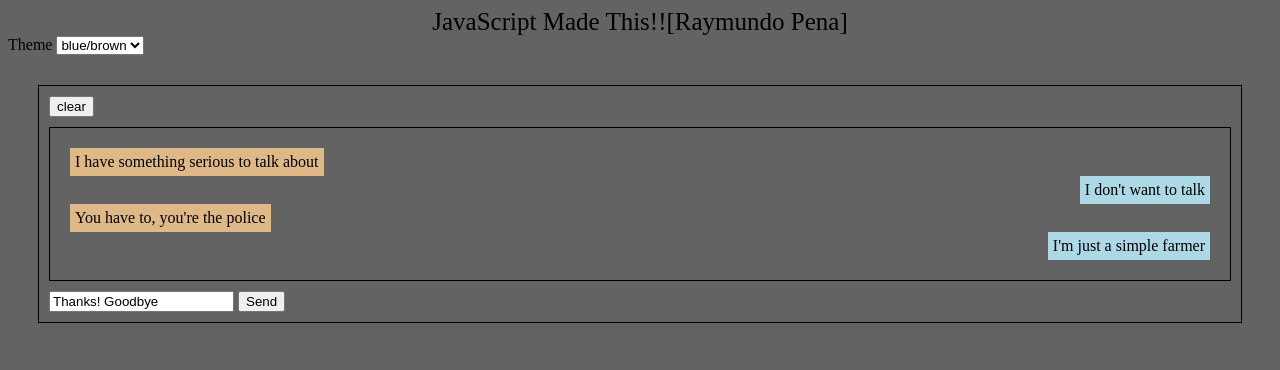
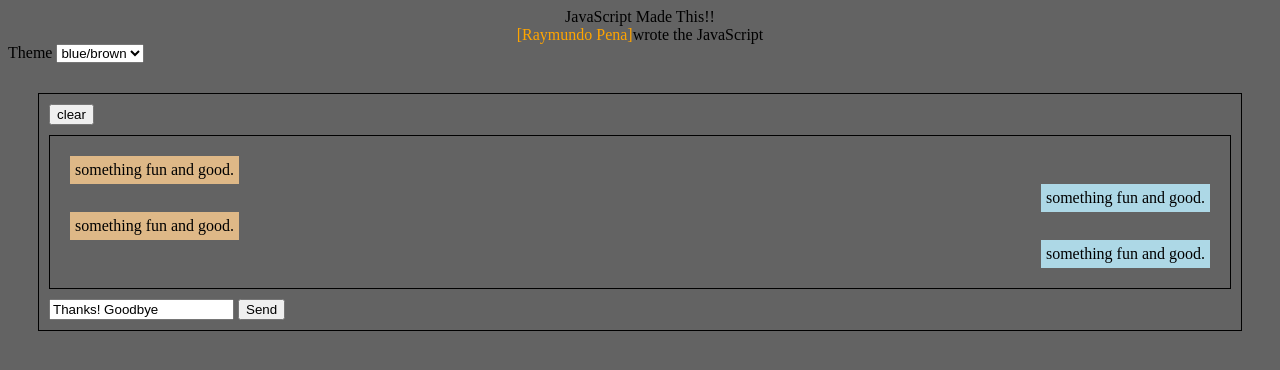
Before and after one commit to raymondpena/vschool-assignments, a plain HTML site: page 3-dom-manipulation-olympics/dom-olympics-start/index.html in a window 1280 px wide. Drawn offline with Linux system fonts and the light colour scheme.

Commit message:
Dom munipulation Olympics

```diff
--- a/3-dom-manipulation-olympics/dom-olympics-start/index.html
+++ b/3-dom-manipulation-olympics/dom-olympics-start/index.html
@@ -9,6 +9,7 @@
 </head>
 <body>
     <header id="header"></header>
+    <div id="name"></div>
     <label>Theme</label>
     <select id="theme-drop-down">
         <option value="theme-one">blue/brown</option>
--- a/3-dom-manipulation-olympics/dom-olympics-start/index.js
+++ b/3-dom-manipulation-olympics/dom-olympics-start/index.js
@@ -2,12 +2,26 @@
 The HTML for the header's container exists but the header and the name don't exist yet.
 Feel free to change `.style` or use `.name` or `.header` classes from the CSS file."
 */
+// header
 const header = document.getElementById("header")
 header.textContent = "JavaScript Made This!!"
 header.style.textAlign = "center"
-header.style.fontSize = "25px"
+const myName = document.createElement("span")
+myName.textContent = "[Raymundo Pena]"
+myName.style.textAlign = "center"
+myName.style.color = "orange"
+const wrote = document.createElement("span").textContent = "wrote the JavaScript"
+const name = document.getElementById("name").append(myName, wrote)
 
-const div = document.createElement
-const ame = document.createElement("span").textContent = "[Raymundo Pena]"
-console.log(ame)
-header.append(ame)
+// chat box
+const msgs = document.querySelectorAll(".messages > div")
+for(i = 0; i < msgs.length; i++){
+    msgs[i].textContent = "something fun and good."
+}
+
+// clear box
+const clear = document.getElementById("clear-button")
+let box = document.getElementById("input")
+clear.addEventListener("click", function(){
+    box.value = ""
+})
--- a/3-dom-manipulation-olympics/dom-olympics-start/style.css
+++ b/3-dom-manipulation-olympics/dom-olympics-start/style.css
@@ -38,3 +38,6 @@ body {
     align-self: flex-start;
     background-color: burlywood;
 }
+#name{
+    text-align: center;
+}
```
